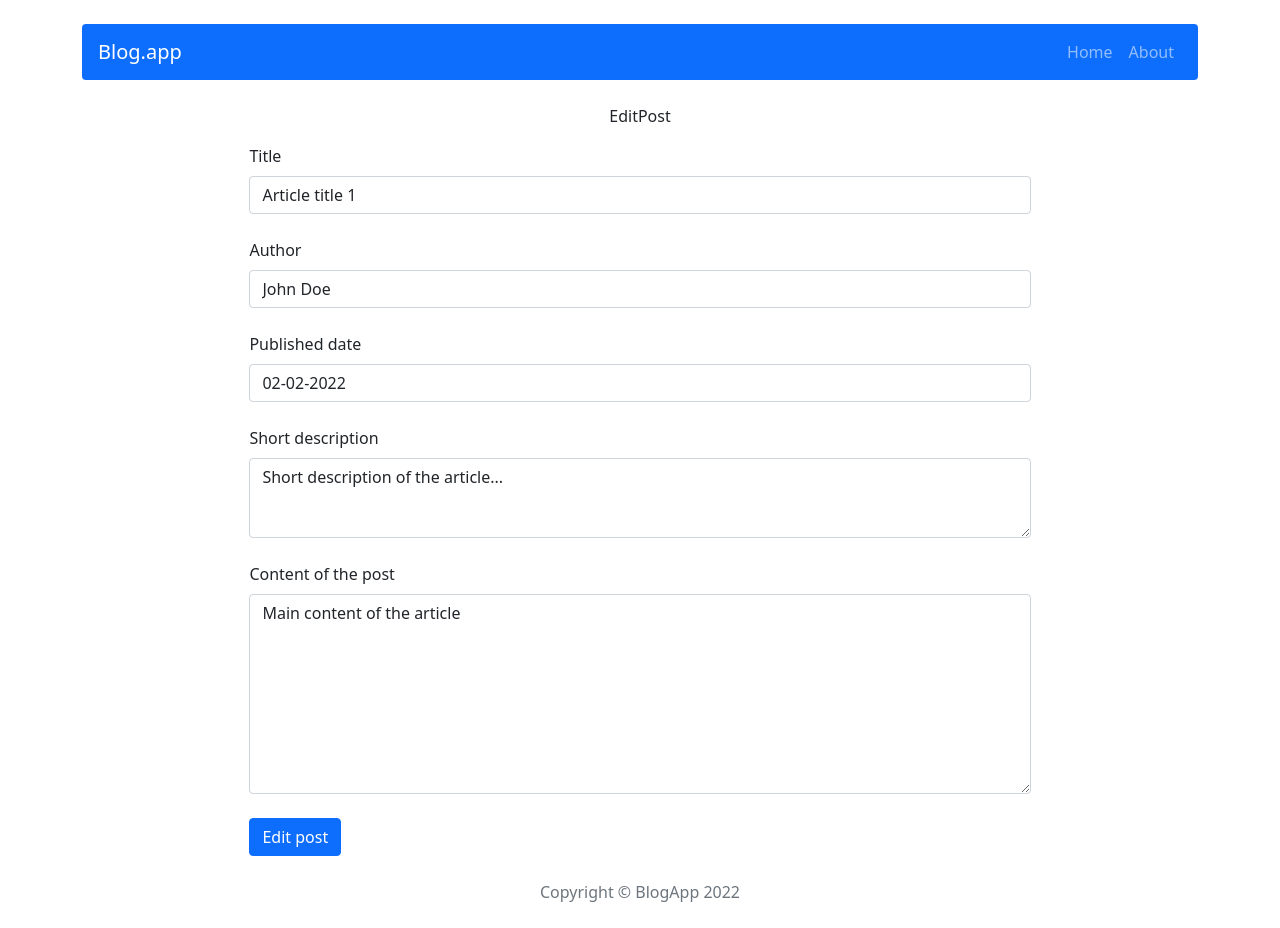
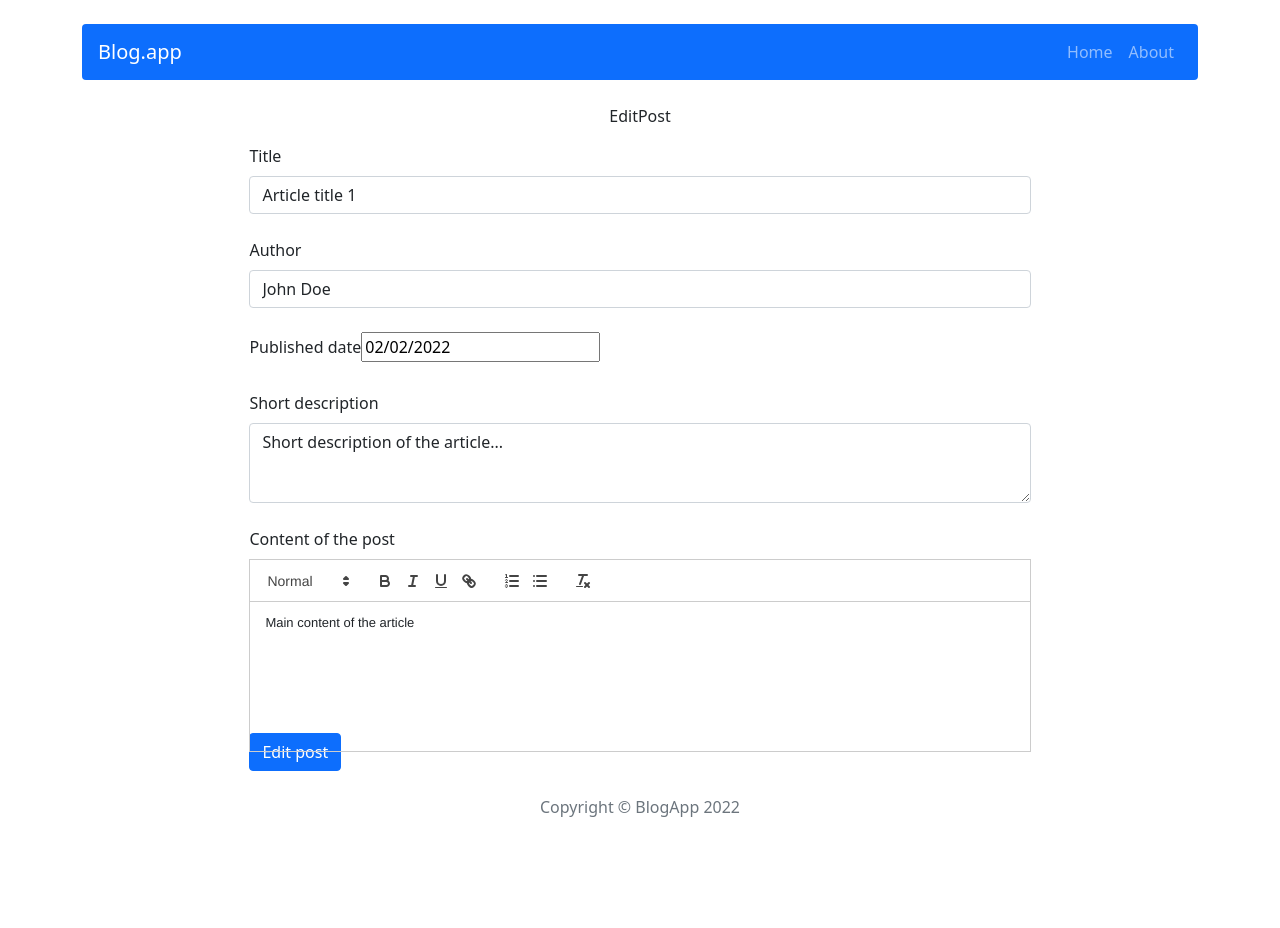
Before and after one commit to ElizaHynek/react-blog, a React (Create React App) app: page /post/edit/1 in a window 1280 px wide. After the commit the page ends 843 px from the top, so only its background shows below. Built offline with nearby package versions, Linux system fonts and the light colour scheme.

Commit message:
add DatePicker (in progress)

```diff
--- a/package.json
+++ b/package.json
@@ -11,6 +11,7 @@
     "popper.js": "^1.16.1",
     "react": "^18.2.0",
     "react-bootstrap": "2.0",
+    "react-datepicker": "4.3.0",
     "react-dom": "^16.2.0",
     "react-quill": "^2.0.0",
     "react-redux": "7.2.6",
--- a/src/components/features/Post.js
+++ b/src/components/features/Post.js
@@ -1,5 +1,6 @@
 import { Card, Button, Col } from "react-bootstrap";
 import { Link } from "react-router-dom";
+import { dateToStr } from "../../utils/dateToStr";
 
 const Post = props => {
 
@@ -10,7 +11,7 @@ const Post = props => {
           <Card.Title>{props.title}</Card.Title>
           <Card.Text>
             <p><b>Author: </b>{props.author}
-            <br/><b>Published: </b>{props.publishedDate}</p>
+            <br/><b>Published: </b>{dateToStr(props.publishedDate)}</p>
             <p>{props.shortDescription}</p>
           </Card.Text>
           <Link key={props.id} to={"/post/" + props.id}>
--- a/src/components/features/PostForm.js
+++ b/src/components/features/PostForm.js
@@ -1,5 +1,9 @@
 import { Form, Button } from "react-bootstrap";
 import { useState } from "react";
+import ReactQuill from 'react-quill';
+import 'react-quill/dist/quill.snow.css';
+import DatePicker from "react-datepicker";
+import "react-datepicker/dist/react-datepicker.css";
 
 const PostForm = ({ action, actionText, ...props }) => {
 
@@ -27,7 +31,7 @@ const PostForm = ({ action, actionText, ...props }) => {
         </Form.Group>
         <Form.Group className="mb-4">
           <Form.Label>Published date</Form.Label>
-          <Form.Control value={publishedDate} onChange={e => setPublishedDate(e.target.value)} />
+          <DatePicker selected={publishedDate} onChange={(date) => setPublishedDate(date)} />
         </Form.Group>
         <Form.Group className="mb-4">
           <Form.Label>Short description</Form.Label>
@@ -35,7 +39,7 @@ const PostForm = ({ action, actionText, ...props }) => {
         </Form.Group>
         <Form.Group className="mb-4">
           <Form.Label>Content of the post</Form.Label>
-          <Form.Control as="textarea" style={{ height: '200px' }} value={content} onChange={e => setContent(e.target.value)} />
+          <ReactQuill as="textarea" style={{ height: '150px' }} value={content} onChange={setContent} />
         </Form.Group>
         <Button variant="primary" type="submit">
           {actionText}
--- a/src/components/pages/SinglePost.js
+++ b/src/components/pages/SinglePost.js
@@ -4,6 +4,7 @@ import { getPostById, removePost } from "../../redux/postsRedux";
 import { Button, Modal } from "react-bootstrap";
 import { Link, Navigate } from "react-router-dom";
 import { useState } from "react";
+import { dateToStr } from "../../utils/dateToStr";
 
 const SinglePost = props => {
 
@@ -35,9 +36,10 @@ const SinglePost = props => {
             <Button onClick={handleShow} variant="outline-danger m-1">Delete</Button>
           </div>
         </div>
-        <p><b>Author: </b>{postData.author}
-        <br/><b>Published: </b>{postData.publishedDate}</p>
-        <p>{postData.shortDescription}</p>
+        <p/><b>Author: </b>{postData.author}
+        <br/><b>Published: </b>{postData.publishedDate}
+        <p/>{dateToStr(postData.shortDescription)}
+        <p dangerouslySetInnerHTML={{ __html: postData.content }} />
 
         <Modal show={show} onHide={handleClose}>
           <Modal.Header closeButton>
--- a/src/redux/initialState.js
+++ b/src/redux/initialState.js
@@ -5,7 +5,7 @@ const initialState = {
       title: 'Article title 1',
       shortDescription: 'Short description of the article...',
       content: 'Main content of the article',
-      publishedDate: '02-02-2022',
+      publishedDate: new Date('02-02-2022'),
       author: 'John Doe'
     },
     {
@@ -13,7 +13,7 @@ const initialState = {
       title: 'Article title 2',
       shortDescription: 'Short description of the article...',
       content: 'Main content of the article',
-      publishedDate: '02-03-2022',
+      publishedDate: new Date('02-03-2022'),
       author: 'Martin Smith'
     },
     {
@@ -21,7 +21,7 @@ const initialState = {
       title: 'Article title 3',
       shortDescription: 'Short description of the article...',
       content: 'Main content of the article',
-      publishedDate: '02-04-2022',
+      publishedDate: new Date('02-04-2022'),
       author: 'Samantha Fox'
     },
     {
@@ -29,7 +29,7 @@ const initialState = {
       title: 'Article title 4',
       shortDescription: 'Short description of the article...',
       content: 'Main content of the article',
-      publishedDate: '02-05-2022',
+      publishedDate: new Date('02-05-2022'),
       author: 'Rob Roy'
     }
   ]
--- /dev/null
+++ b/src/utils/dateToStr.js
@@ -0,0 +1,10 @@
+/* export const dateToStr = (date) => {
+	let mm = (1 + date.getMonth()).toString().padStart(2, '0');
+	let dd = date.getDate().toString().padStart(2, '0');
+	let yyyy = date.getFullYear();
+	return mm + '/' + dd + '/' + yyyy;
+}; */
+
+export const dateToStr = function(date){
+  return date.toISOString().slice(0, 10);
+};
```
Also changed, not shown: src/components/features/xxx.js (deleted, +0 -26 lines), 2 other files (tests, documents, lock files or other folders).
